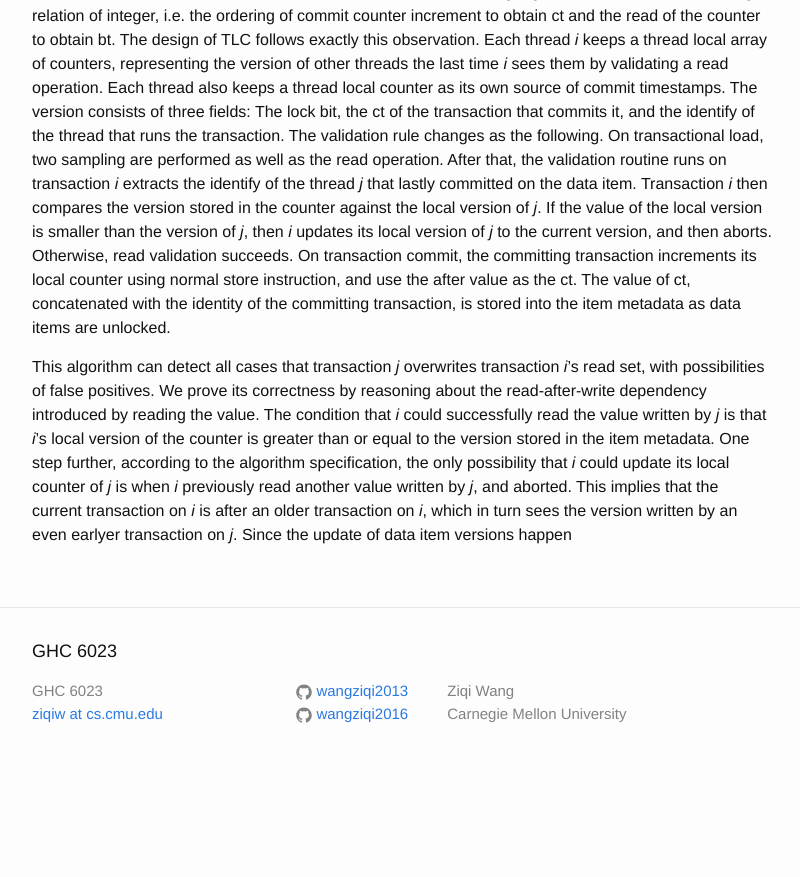
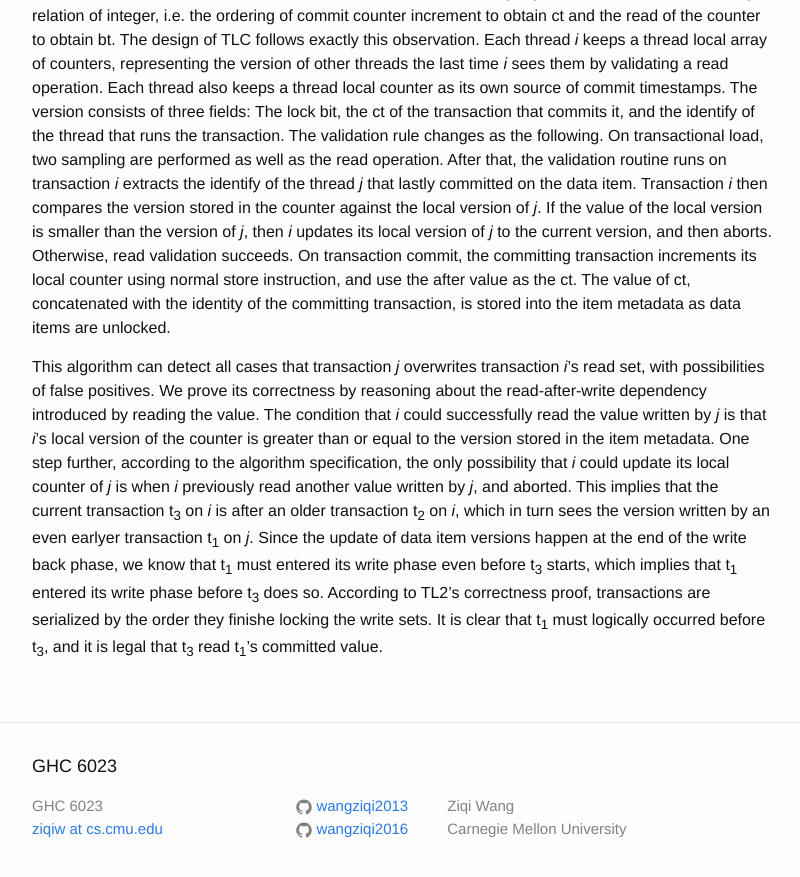
Before and after one commit to wangziqi2013/wangziqi2013.github.io, a Jekyll site: the page built from _posts/2018-05-30-tlc.markdown, in a window 1280 px wide and 900 px high, scrolled down 1223 px. Shown: the top 877 px of the window, without its empty margins (238-1038 px from the left). Built offline with Jekyll 4.4.1, drawn with Linux system fonts in a browser that asks for light colours; before the commit the page ends 2008 px from its top, so only the background shows below that.

Commit message:
Finish proof

```diff
--- a/_posts/2018-05-30-tlc.markdown
+++ b/_posts/2018-05-30-tlc.markdown
@@ -63,5 +63,8 @@ false positives. We prove its correctness by reasoning about the read-after-writ
 The condition that *i* could successfully read the value written by *j* is that *i*'s local version of the counter is
 greater than or equal to the version stored in the item metadata. One step further, according to the algorithm specification,
 the only possibility that *i* could update its local counter of *j* is when *i* previously read another value written by
-*j*, and aborted. This implies that the current transaction on *i* is after an older transaction on *i*, which in turn
-sees the version written by an even earlyer transaction on *j*. Since the update of data item versions happen
+*j*, and aborted. This implies that the current transaction t<sub>3</sub> on *i* is after an older transaction t<sub>2</sub>
+on *i*, which in turn sees the version written by an even earlyer transaction t<sub>1</sub> on *j*. Since the update of data item versions happen at the end of the write back phase, we know that t<sub>1</sub> must entered its write phase even before t<sub>3</sub>
+starts, which implies that t<sub>1</sub> entered its write phase before t<sub>3</sub> does so. According to TL2's correctness
+proof, transactions are serialized by the order they finishe locking the write sets. It is clear that t<sub>1</sub> must
+logically occurred before t<sub>3</sub>, and it is legal that t<sub>3</sub> read t<sub>1</sub>'s committed value.
```
